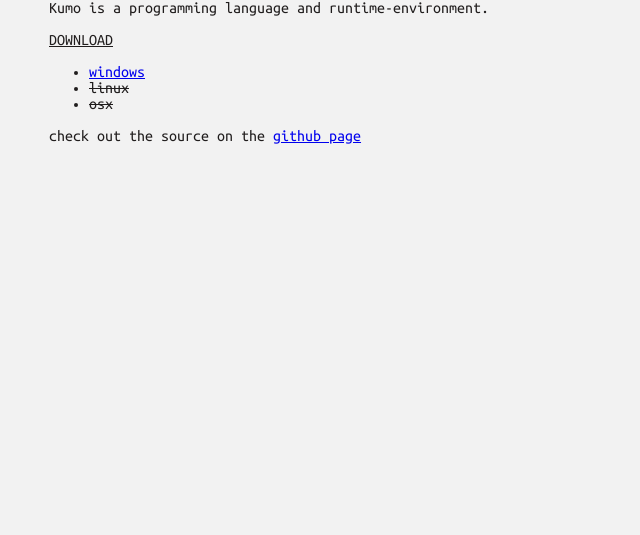
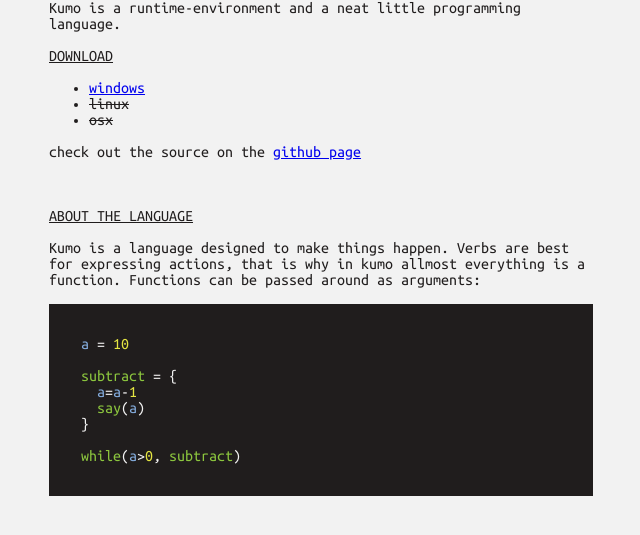
Before and after one commit to goodnekk/kumo, a plain HTML site: page index.html in a window 1280 px wide. Shown: the part 133-668 px from the top of the page, without its empty margins (319-959 px from the left). Drawn offline with Linux system fonts and the light colour scheme.

Commit message:
code sample

```diff
--- a/index.html
+++ b/index.html
@@ -20,12 +20,23 @@ html, body {
     padding-left: 1em;
 }
 
-#code{
+.code{
     padding:2em;
     background-color: #201D1D;
     color: #F2F2F2;
 }
 
+.var{
+    color: #83ABDB;
+}
+
+.func{
+    color: #8CC63E;
+}
+
+.num{
+    color: #E4E542;
+}
 
 
 </style>
@@ -35,10 +46,9 @@ html, body {
     <div id="container">
         <div>
             <h1>hello kumo <img src="little cloud.png" id="littlecloud"/></h1>
-            Kumo is a programming language and runtime-environment.<br><br>
+            Kumo is a runtime-environment and a neat little programming language.<br><br>
         </div>
         <div>
-
             <u>DOWNLOAD</u><br>
             <ul>
                 <li><a href="https://github.com/goodnekk/kumo/releases/download/v0.2/kumo02_win32.zip">windows</a></li>
@@ -46,6 +56,23 @@ html, body {
                 <li><strike>osx</strike></li>
             </ul>
             check out the source on the <a href="https://github.com/goodnekk/kumo">github page</a>
+            <br><br><br><br>
+        </div>
+        <div>
+            <u>ABOUT THE LANGUAGE</u><br><br>
+            Kumo is a language designed to make things happen.
+            Verbs are best for expressing actions, that is why in kumo allmost everything is a function.
+            Functions can be passed around as arguments:<br><br>
+            <div class="code">
+                <a class="var">a</a> = <a class="num">10</a><br><br>
+
+                <a class="func">subtract</a> = <a class="pa">{</a><br>
+                    &nbsp;&nbsp;<a class="var">a</a>=<a class="var">a</a>-<a class="num">1</a><br>
+                    &nbsp;&nbsp;<a class="func">say</a>(<a class="var">a</a>)<br>
+                <a class="pa">}</a><br><br>
+
+                <a class="func">while</a>(<a class="var">a</a>><a class="num">0</a>, <a class="func">subtract</a>)
+            </div>
 
         </div>
     </div>
```
